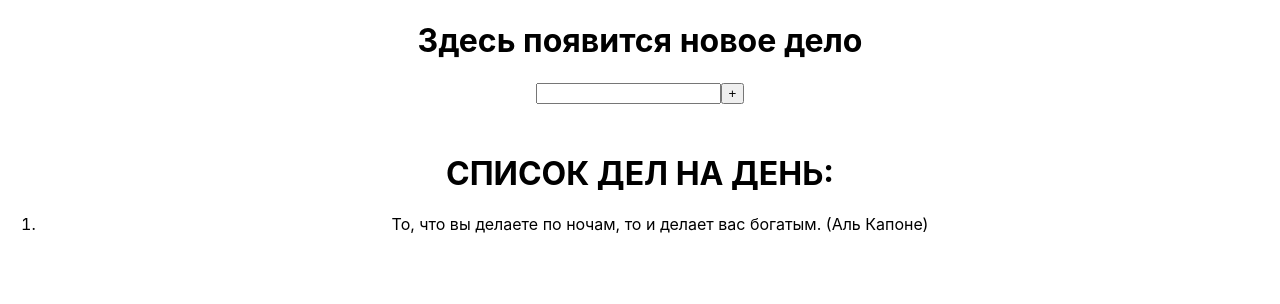
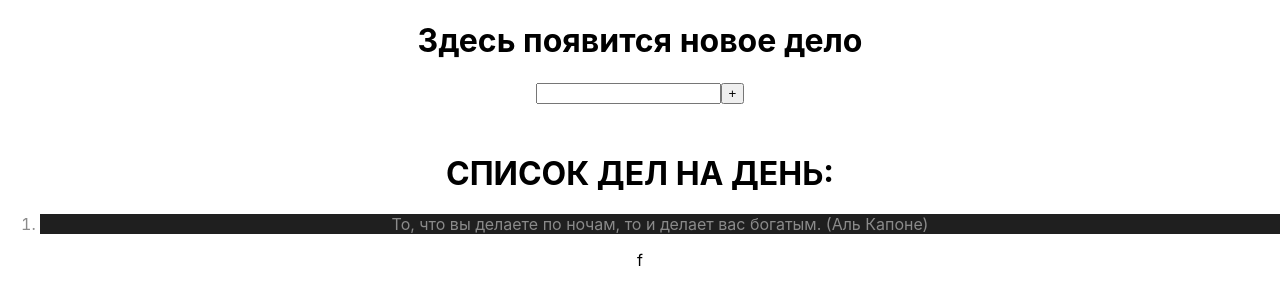
Before and after one commit to VeryStone69/frontEnd_mastery_hub, a React (Create React App) app: page / in a window 1280 px wide. Shown: the top 304 px of the page. Built offline with nearby package versions, Linux system fonts and the light colour scheme.

Commit message:
bug fix: homework 4 (new version of tasks)

```diff
--- a/src/HW/4/HW4.tsx
+++ b/src/HW/4/HW4.tsx
@@ -39,12 +39,12 @@ export const HW4 = () => {
       <ol id={'hw04-tasks'}>
         {texts.map((el, index) => {
           return (
-            <li key={index} id={`hw04-task-${index}`} className={index%2 ? s.chetNechet : ''}>
+            <li key={index} id={`hw04-task-${index}`} className={index % 2 === 0 ? s.chetNechet : ''}>
               {el}
             </li>
           );
         })}
-      </ol>
+      </ol>f
     </div>
   );
 };
```
Also changed, not shown: package.json (+12 -1 lines), 1 other file (tests, documents, lock files or other folders).
